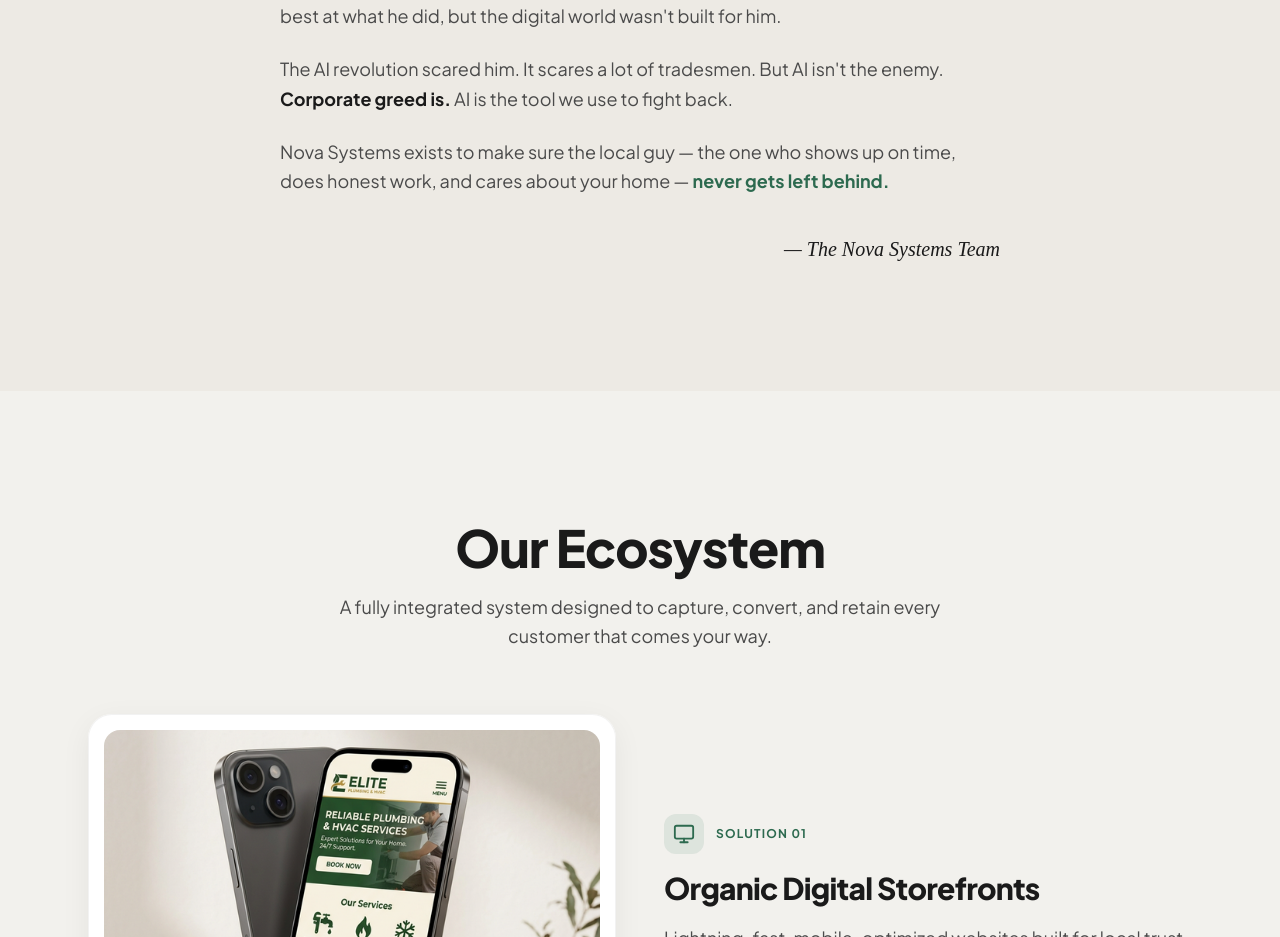
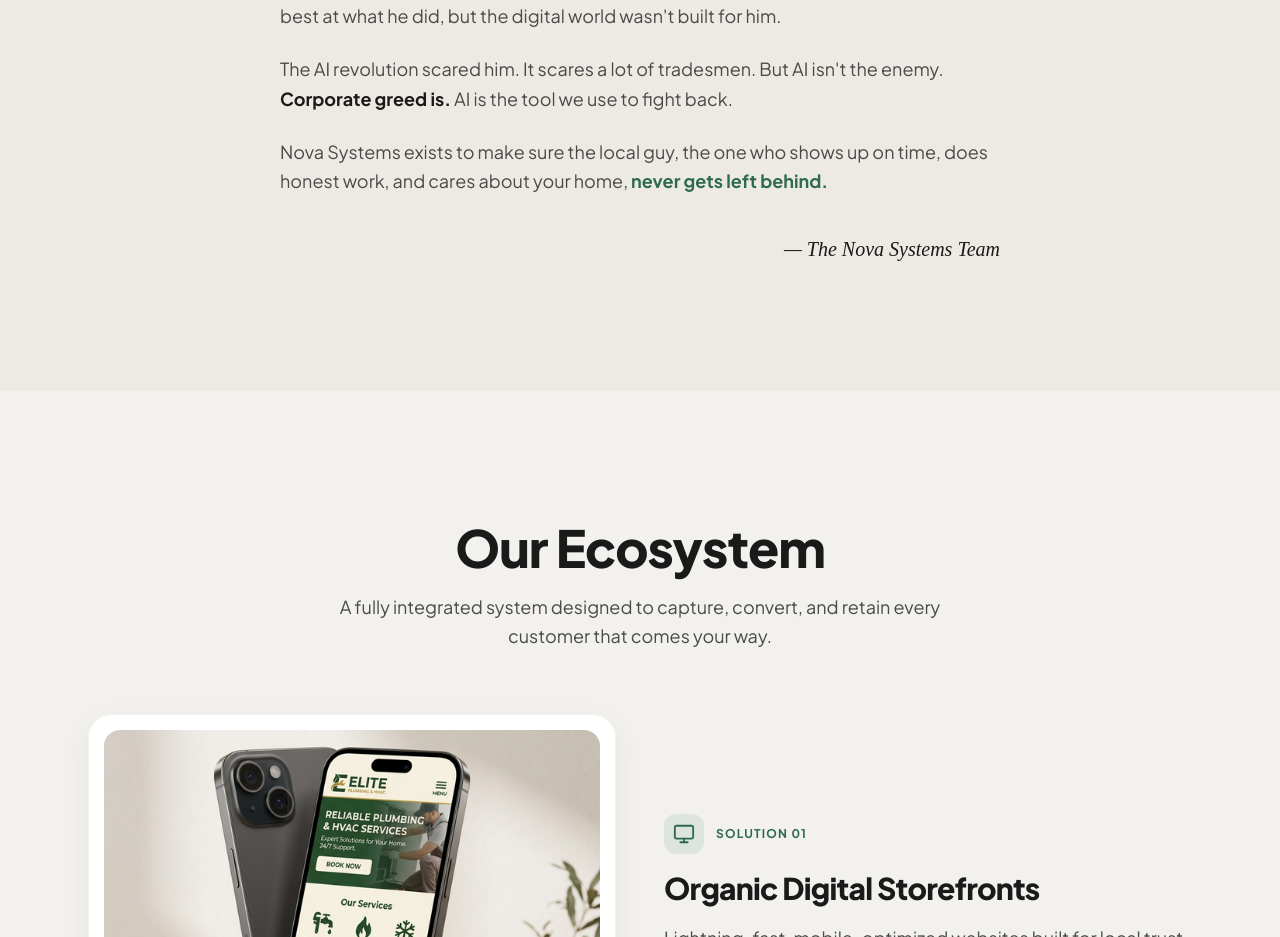
Before and after one commit to lbaneham10/novasystem1.0, a React (Vite) app: page / in a window 1280 px wide. Shown: the part 2001-2938 px from the top of the page. Built offline with nearby package versions, Linux system fonts and the light colour scheme; a web font is replaced by a local one.

Commit message:
style(FounderNote): replaced remaining text em-dashes with commas

```diff
--- a/src/components/FounderNote.tsx
+++ b/src/components/FounderNote.tsx
@@ -28,8 +28,8 @@ export function FounderNote() {
                         AI is the tool we use to fight back.
                     </p>
                     <p>
-                        Nova Systems exists to make sure the local guy — the one who shows up on time,
-                        does honest work, and cares about your home —{' '}
+                        Nova Systems exists to make sure the local guy, the one who shows up on time,
+                        does honest work, and cares about your home,{' '}
                         <span className="font-bold text-accent">never gets left behind.</span>
                     </p>
                 </div>
```
